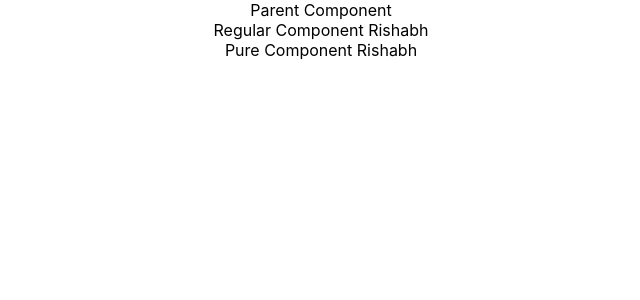
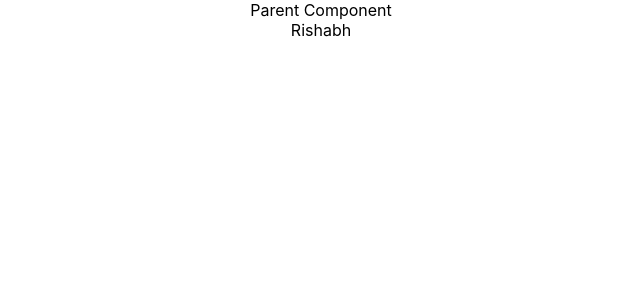
Before and after one commit to rishabhjaiswal155/React, a React (Create React App) app: page / in a window 1280 px wide. Shown: the top 300 px of the page, without its empty margins (319-959 px from the left). Built offline with nearby package versions, Linux system fonts and the light colour scheme.

Commit message:
React memo in Functional Component(just like pure Component)

```diff
--- /dev/null
+++ b/src/components/MemoComp.js
@@ -0,0 +1,10 @@
+import React from 'react'
+
+function MemoComp({name}) {
+    console.log('Rendering Memo Component')
+  return (
+    <div>{name}</div>
+  )
+}
+
+export default React.memo(MemoComp)
--- a/src/components/ParentComp.js
+++ b/src/components/ParentComp.js
@@ -1,8 +1,9 @@
-import React, { Component ,PureComponent} from 'react'
+import React, { Component} from 'react'
 import RegComp from './RegComp'
-import PureComp from '../PureComp'
+import PureComp from './PureComp'
+import MemoComp from './MemoComp'
 
-class ParentComp extends PureComponent {
+class ParentComp extends Component {
     constructor(props) {
       super(props)
 
@@ -20,8 +21,9 @@
     console.log('*********parenet Component render*************')
     return (
       <div>Parent Component
-        <RegComp name={this.state.name}/>
-        <PureComp name={this.state.name}/>
+        <MemoComp name={this.state.name}/>
+        {/* <RegComp name={this.state.name}/>
+        <PureComp name={this.state.name}/> */}
       </div>
     )
   }
```
Also changed, not shown: src/components/PureComp.js (renamed from src/PureComp.js).
